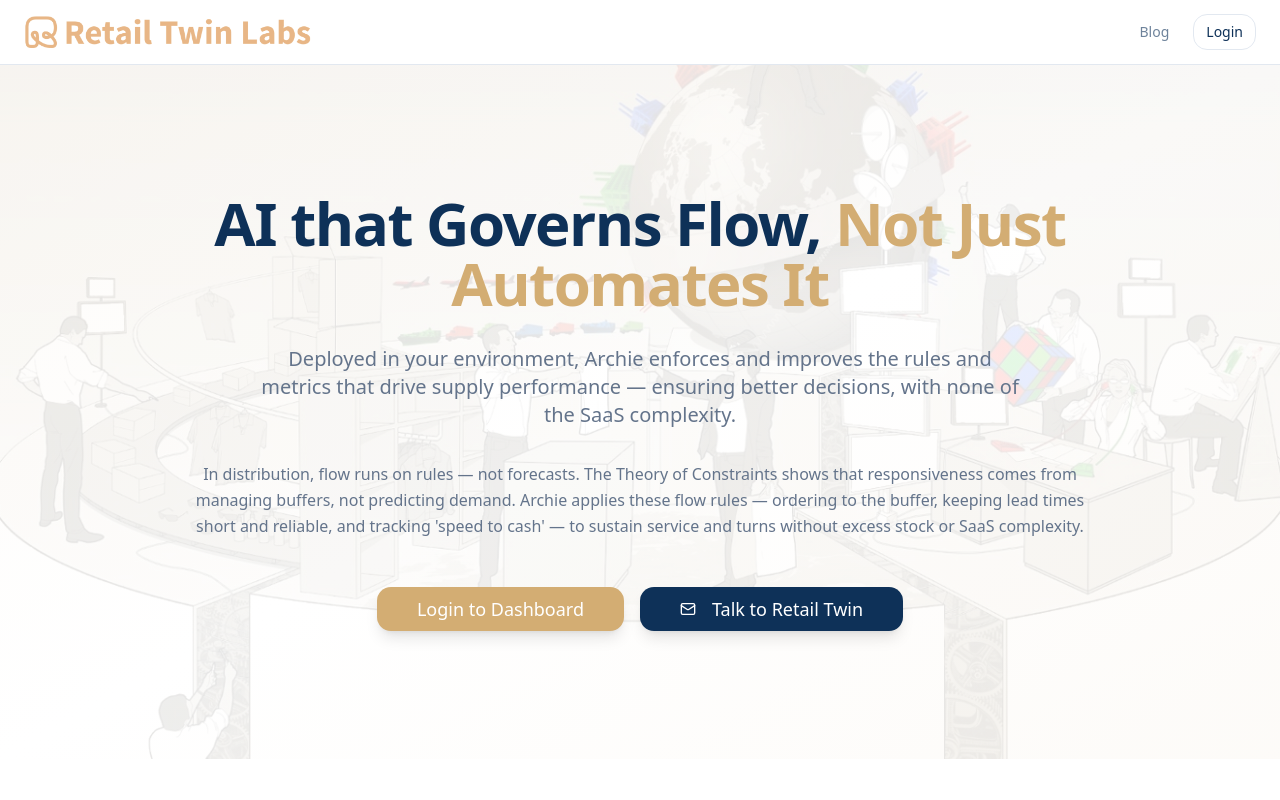
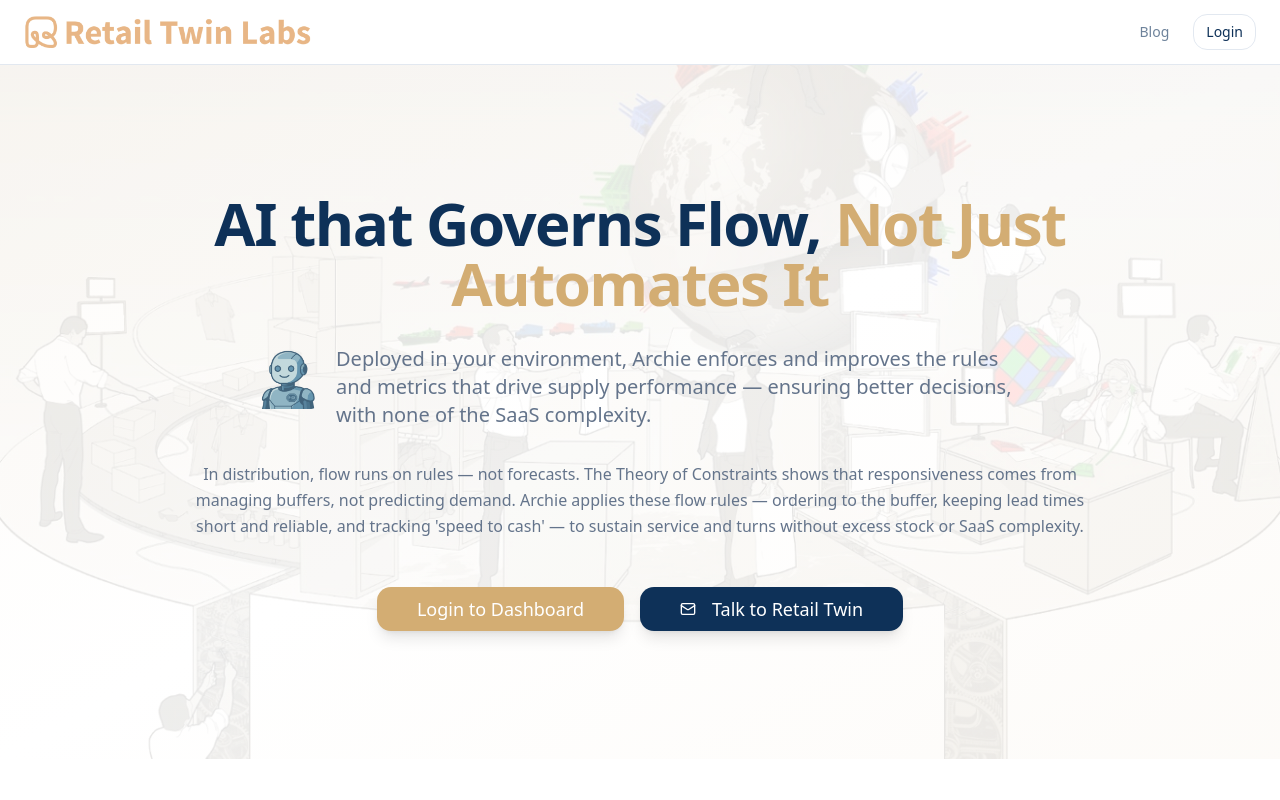
Before and after one commit to retailtwin/retailtwin-cockpit, a React (Vite) app: page / in a window 1280 px wide. Shown: the top 800 px of the page. Built offline with nearby package versions, Linux system fonts and the light colour scheme; the HTML template or start-up script is replaced by a standard one.

Commit message:
Add Archie logo to landing page
Add the Archie logo to the landing page, placing it before the "Deployed in your environment" text. Resize the logo to fit vertically within the paragraph and add a small top and bottom margin.

```diff
--- a/src/pages/Landing.tsx
+++ b/src/pages/Landing.tsx
@@ -7,6 +7,7 @@ import retailCycleImage from "@/assets/retail-cycle.png";
 import retailTwinIcon from "@/assets/retail-twin-icon.png";
 import dashboardPreview from "@/assets/dashboard-preview.png";
 import archieChatPreview from "@/assets/archie-chat-preview.png";
+import archieLogo from "@/assets/archie-logo.png";
 const Landing = () => {
   return <Layout>
       {/* Hero Section with Background */}
@@ -22,9 +23,16 @@ const Landing = () => {
               AI that Governs Flow,{" "}
               <span className="text-primary">Not Just Automates It</span>
             </h1>
-            <p className="text-xl text-muted-foreground max-w-3xl mx-auto">
-              Deployed in your environment, Archie enforces and improves the rules and metrics that drive supply performance — ensuring better decisions, with none of the SaaS complexity.
-            </p>
+            <div className="flex items-start gap-4 max-w-3xl mx-auto">
+              <img
+                src={archieLogo}
+                alt="Archie Logo"
+                className="w-16 h-auto mt-1 mb-auto flex-shrink-0"
+              />
+              <p className="text-xl text-muted-foreground text-left">
+                Deployed in your environment, Archie enforces and improves the rules and metrics that drive supply performance — ensuring better decisions, with none of the SaaS complexity.
+              </p>
+            </div>
             <p className="text-base text-muted-foreground max-w-4xl mx-auto leading-relaxed mt-6">
               In distribution, flow runs on rules — not forecasts. The Theory of Constraints shows that responsiveness comes from managing buffers, not predicting demand. Archie applies these flow rules — ordering to the buffer, keeping lead times short and reliable, and tracking 'speed to cash' — to sustain service and turns without excess stock or SaaS complexity.
             </p>
```
Also changed, not shown: src/assets/archie-logo.png (added).
